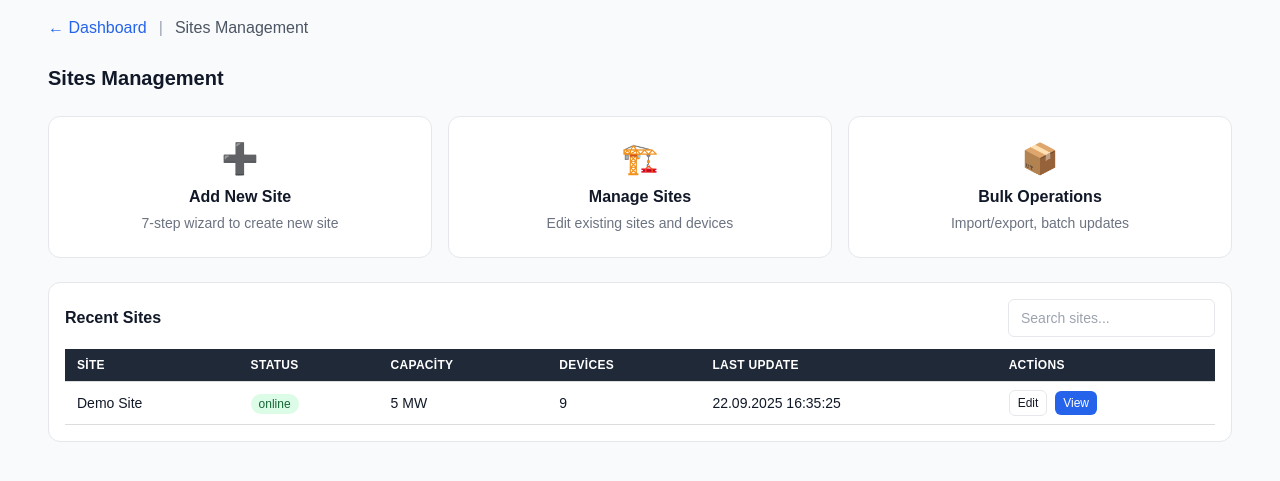
After one commit to gucluceyhan/EMS, a Python web app: template src/ems/ui/templates/sites/index.html in a window 1280 px wide. The commit adds this page. Shown: the top 481 px of the page. Run offline with Jinja, Linux system fonts and the light colour scheme; the template is opened without the code that fills it, so the values that code supplies are empty; some libraries are stand-ins or nearby versions.

Commit message:
feat(sites): create dedicated sites management page - remove sidebar link, add /ui/sites with Add/Manage/Bulk options + sites table CRUD

```diff
--- a/src/ems/api/app.py
+++ b/src/ems/api/app.py
@@ -159,6 +159,10 @@ def create_app(context: APIContext) -> FastAPI:
         async def ui(request: Request, _: None = Depends(require_basic)) -> HTMLResponse:
             return render_template("index.html", request)
 
+        @app.get("/ui/sites", response_class=HTMLResponse)
+        async def ui_sites(request: Request, _: None = Depends(require_basic)) -> HTMLResponse:
+            return render_template("sites/index.html", request)
+
         @app.get("/ui/sites/add", response_class=HTMLResponse)
         async def ui_sites_add(request: Request, _: None = Depends(require_basic)) -> HTMLResponse:
             return render_template("sites-add.html", request)
--- a/src/ems/ui/templates/index.html
+++ b/src/ems/ui/templates/index.html
@@ -50,9 +50,9 @@
         <button data-nav="fleet" class="w-full text-left px-3 py-2 rounded-md hover:bg-gray-100 dark:hover:bg-gray-800 flex items-center gap-2 nav-item">
           <span>🌍</span><span>Dashboard</span>
         </button>
-        <button data-nav="site" class="w-full text-left px-3 py-2 rounded-md hover:bg-gray-100 dark:hover:bg-gray-800 flex items-center gap-2 nav-item">
+        <a href="/ui/sites" class="w-full text-left px-3 py-2 rounded-md hover:bg-gray-100 dark:hover:bg-gray-800 flex items-center gap-2">
           <span>☀️</span><span>Sites</span>
-        </button>
+        </a>
         <button data-nav="analytics" class="w-full text-left px-3 py-2 rounded-md hover:bg-gray-100 dark:hover:bg-gray-800 flex items-center gap-2 nav-item">
           <span>📊</span><span>Analytics</span>
         </button>
@@ -66,7 +66,6 @@
         <button data-nav="settings" class="w-full text-left px-3 py-2 rounded-md hover:bg-gray-100 dark:hover:bg-gray-800 flex items-center gap-2 nav-item">
           <span>⚙️</span><span>Settings</span>
         </button>
-        <a href="/ui/sites/add" class="block ml-6 mt-1 text-xs px-3 py-2 rounded-md border border-dashed border-gray-300 dark:border-gray-700">Add Site →</a>
       </nav>
       <div class="p-3 text-xs text-gray-500">v0.1.0</div>
     </aside>
--- /dev/null
+++ b/src/ems/ui/templates/sites/index.html
@@ -0,0 +1,131 @@
+<!DOCTYPE html>
+<html lang="tr">
+<head>
+  <meta charset="utf-8" />
+  <title>Sites Management</title>
+  <link rel="stylesheet" href="/static/style.css" />
+  <script src="https://cdn.tailwindcss.com"></script>
+</head>
+<body class="bg-gray-50 dark:bg-gray-900 text-gray-900 dark:text-gray-100">
+  <div class="max-w-7xl mx-auto p-4 space-y-6">
+    <div class="flex items-center gap-3 mb-4">
+      <a href="/ui" class="text-blue-600 dark:text-blue-400 hover:underline">← Dashboard</a>
+      <span class="text-gray-400">|</span>
+      <span class="text-gray-600 dark:text-gray-400">Sites Management</span>
+    </div>
+
+    <h1 class="text-xl font-semibold">Sites Management</h1>
+
+    <div class="grid grid-cols-1 md:grid-cols-3 gap-4">
+      <a href="/ui/sites/add" class="block rounded-xl border border-gray-200 dark:border-gray-800 bg-white dark:bg-gray-950 p-6 hover:bg-gray-50 dark:hover:bg-gray-900 text-center">
+        <div class="text-3xl mb-2">➕</div>
+        <div class="font-semibold">Add New Site</div>
+        <div class="text-sm text-gray-500 mt-1">7-step wizard to create new site</div>
+      </a>
+
+      <a href="/ui/sites/manage" class="block rounded-xl border border-gray-200 dark:border-gray-800 bg-white dark:bg-gray-950 p-6 hover:bg-gray-50 dark:hover:bg-gray-900 text-center">
+        <div class="text-3xl mb-2">🏗️</div>
+        <div class="font-semibold">Manage Sites</div>
+        <div class="text-sm text-gray-500 mt-1">Edit existing sites and devices</div>
+      </a>
+
+      <a href="/ui/sites/bulk" class="block rounded-xl border border-gray-200 dark:border-gray-800 bg-white dark:bg-gray-950 p-6 hover:bg-gray-50 dark:hover:bg-gray-900 text-center">
+        <div class="text-3xl mb-2">📦</div>
+        <div class="font-semibold">Bulk Operations</div>
+        <div class="text-sm text-gray-500 mt-1">Import/export, batch updates</div>
+      </a>
+    </div>
+
+    <div class="bg-white dark:bg-gray-950 border border-gray-200 dark:border-gray-800 rounded-xl p-4">
+      <div class="flex items-center justify-between mb-3">
+        <h2 class="font-semibold">Recent Sites</h2>
+        <input id="siteSearch" placeholder="Search sites..." class="text-sm bg-transparent border border-gray-200 dark:border-gray-700 rounded-md px-3 py-2" />
+      </div>
+
+      <div class="overflow-x-auto">
+        <table class="min-w-full text-sm">
+          <thead class="bg-gray-800 text-white uppercase tracking-wide text-xs">
+            <tr>
+              <th class="px-3 py-2 text-left">Site</th>
+              <th class="px-3 py-2 text-left">Status</th>
+              <th class="px-3 py-2 text-left">Capacity</th>
+              <th class="px-3 py-2 text-left">Devices</th>
+              <th class="px-3 py-2 text-left">Last Update</th>
+              <th class="px-3 py-2 text-left">Actions</th>
+            </tr>
+          </thead>
+          <tbody id="sitesTableBody"></tbody>
+        </table>
+      </div>
+    </div>
+  </div>
+
+  <script>
+    document.addEventListener('DOMContentLoaded', () => {
+      // Load sites from localStorage
+      const stored = JSON.parse(localStorage.getItem('emsSites') || '[]');
+      const defaultSite = { id: 'site-1', name: 'Demo Site', status: 'online', capacity: 5.0, devices: 9, lastUpdate: new Date().toLocaleString('tr-TR') };
+      const sites = [defaultSite, ...stored];
+
+      const tbody = document.getElementById('sitesTableBody');
+      if (tbody) {
+        const statusBadge = (s) => {
+          const colors = {
+            online: 'bg-green-100 text-green-800 dark:bg-green-500/20 dark:text-green-300',
+            offline: 'bg-red-100 text-red-800 dark:bg-red-500/20 dark:text-red-300',
+            maintenance: 'bg-amber-100 text-amber-800 dark:bg-amber-500/20 dark:text-amber-300'
+          };
+          return `<span class="inline-flex px-2 py-0.5 rounded-full text-xs ${colors[s] || colors.online}">${s}</span>`;
+        };
+
+        tbody.innerHTML = sites.map((s, idx) => `
+          <tr class="border-b border-gray-200 dark:border-gray-800 hover:bg-gray-50 dark:hover:bg-gray-900">
+            <td class="px-3 py-2 font-medium">${s.name}</td>
+            <td class="px-3 py-2">${statusBadge(s.status || 'online')}</td>
+            <td class="px-3 py-2">${s.capacity || 0} MW</td>
+            <td class="px-3 py-2">${s.devices || 0}</td>
+            <td class="px-3 py-2">${s.lastUpdate || 'Unknown'}</td>
+            <td class="px-3 py-2">
+              <button onclick="editSite('${s.id || s.name}')" class="px-2 py-1 text-xs rounded-md border border-gray-200 dark:border-gray-700">Edit</button>
+              <button onclick="viewSite('${s.id || s.name}')" class="px-2 py-1 text-xs rounded-md ml-1 bg-blue-600 text-white">View</button>
+              ${idx > 0 ? `<button onclick="deleteSite('${s.id || s.name}')" class="px-2 py-1 text-xs rounded-md ml-1 bg-red-600 text-white">Delete</button>` : ''}
+            </td>
+          </tr>
+        `).join('');
+      }
+
+      // Search functionality
+      const search = document.getElementById('siteSearch');
+      if (search) {
+        search.addEventListener('input', (e) => {
+          const query = e.target.value.toLowerCase();
+          const rows = tbody.querySelectorAll('tr');
+          rows.forEach(row => {
+            const siteName = row.querySelector('td').textContent.toLowerCase();
+            row.style.display = siteName.includes(query) ? '' : 'none';
+          });
+        });
+      }
+    });
+
+    function editSite(siteId) {
+      alert(`Edit site: ${siteId} (redirect to edit form)`);
+    }
+
+    function viewSite(siteId) {
+      window.location.href = '/ui';
+      // Would navigate to site-specific view
+    }
+
+    function deleteSite(siteId) {
+      if (!confirm(`"${siteId}" sitesini silmek istediğinizden emin misiniz?`)) return;
+
+      const stored = JSON.parse(localStorage.getItem('emsSites') || '[]');
+      const filtered = stored.filter(s => (s.id || s.name) !== siteId);
+      localStorage.setItem('emsSites', JSON.stringify(filtered));
+
+      location.reload();
+    }
+  </script>
+</body>
+</html>
```
